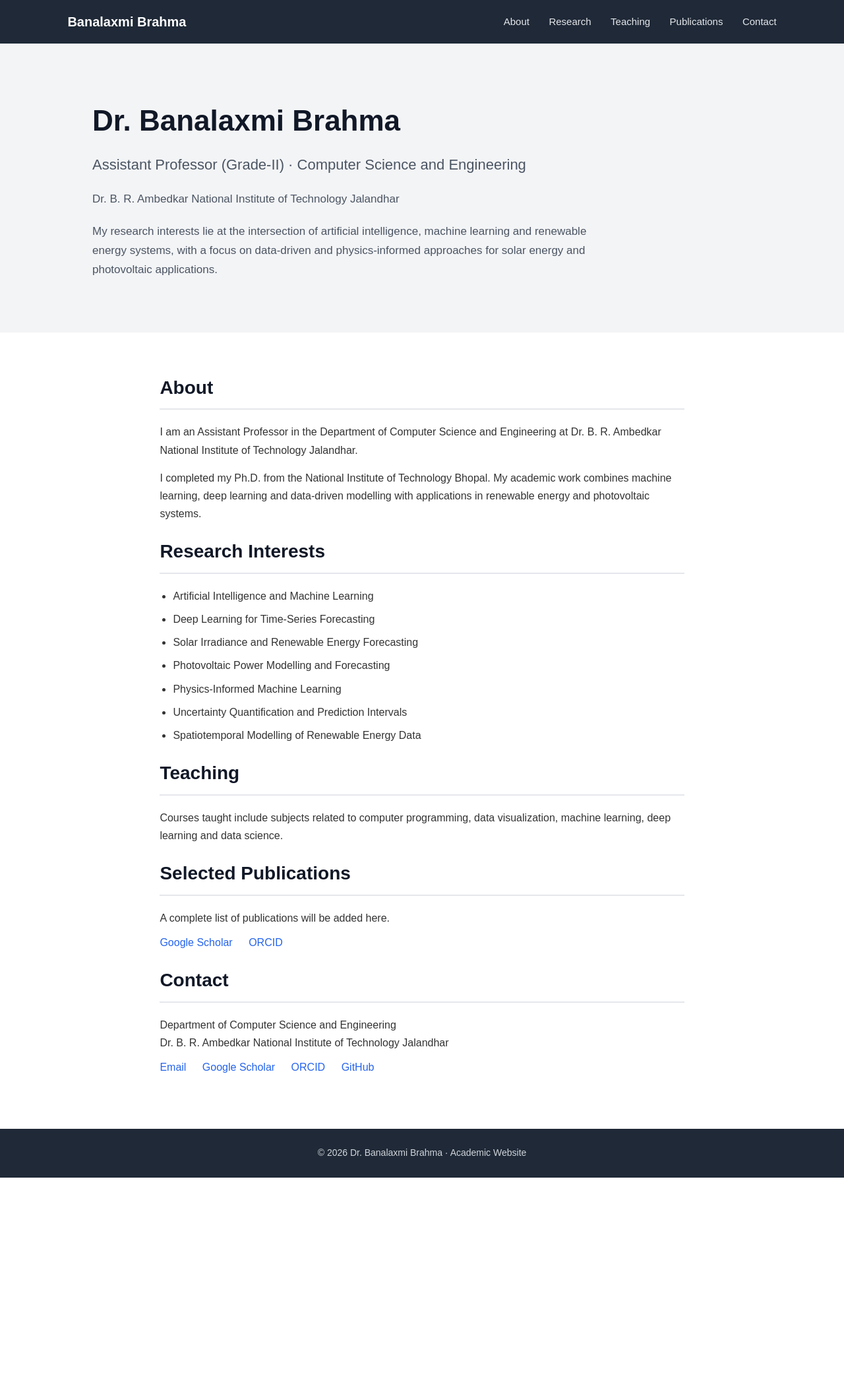
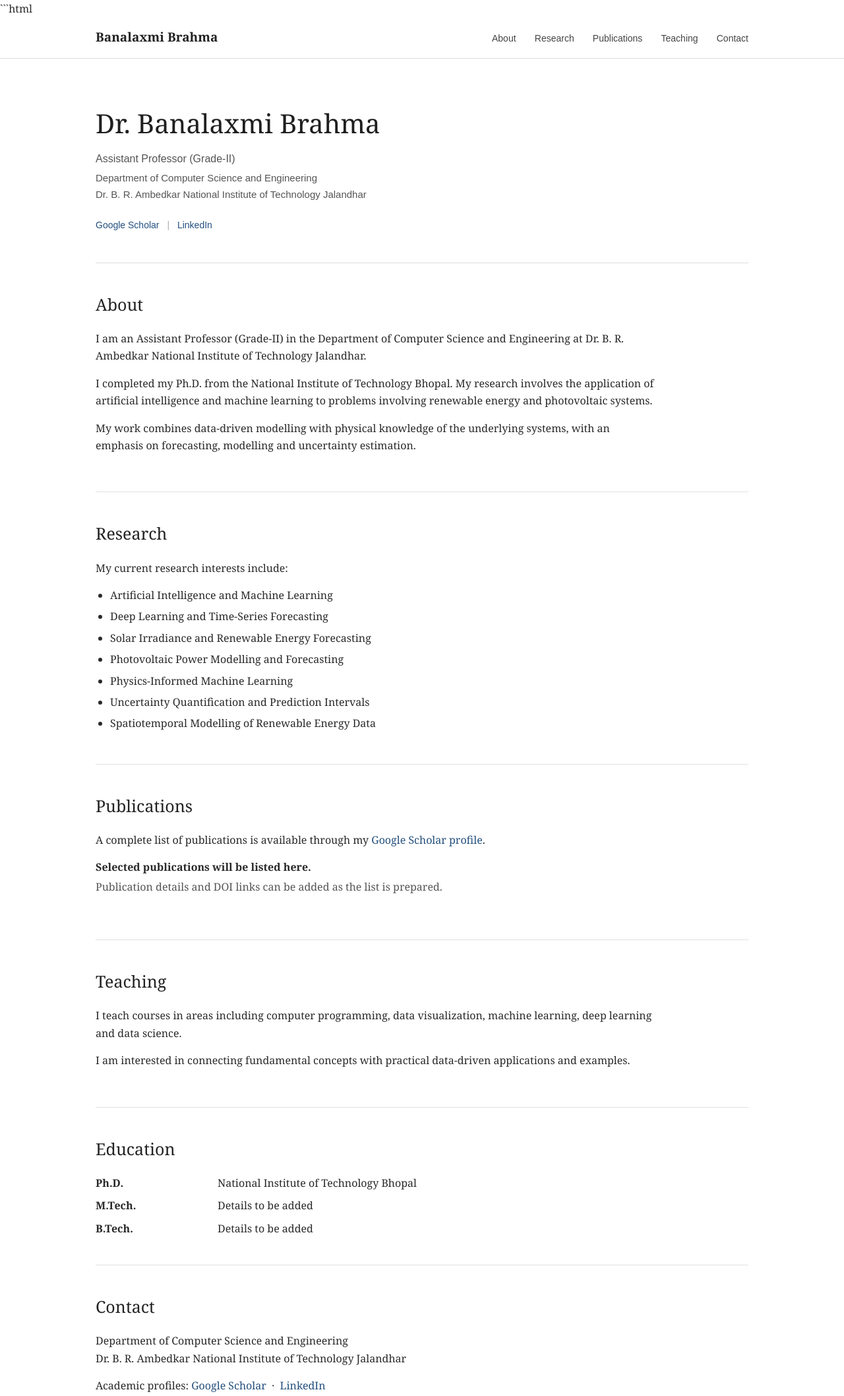
Before and after one commit to bana1992/banalaxmibrahma, a plain HTML site: page index.html in a window 1280 px wide. Shown: the top 2116 px of the page at 66% size. Before the commit the page ends 1785 px from the top, so only its background shows below. Drawn offline with Linux system fonts and the light colour scheme.

Commit message:
Update index.html

````diff
--- a/index.html
+++ b/index.html
@@ -1,216 +1,332 @@
+```html
 <!DOCTYPE html>
 <html lang="en">
 <head>
     <meta charset="UTF-8">
     <meta name="viewport" content="width=device-width, initial-scale=1.0">
 
-    <title>Dr. Banalaxmi Brahma | Academic Profile</title>
+    <title>Dr. Banalaxmi Brahma</title>
 
     <meta name="description"
-          content="Academic website of Dr. Banalaxmi Brahma, Assistant Professor, Department of Computer Science and Engineering.">
+          content="Academic website of Dr. Banalaxmi Brahma, Assistant Professor, Department of Computer Science and Engineering, NIT Jalandhar.">
 
     <style>
         * {
             box-sizing: border-box;
-            margin: 0;
-            padding: 0;
+        }
+
+        html {
+            scroll-behavior: smooth;
         }
 
         body {
-            font-family: Arial, Helvetica, sans-serif;
-            line-height: 1.7;
-            color: #333;
+            margin: 0;
+            font-family: Georgia, "Times New Roman", serif;
+            color: #292929;
             background: #ffffff;
+            line-height: 1.65;
         }
 
-        nav {
-            background: #1f2937;
-            padding: 16px 8%;
+        a {
+            color: #234f7d;
+            text-decoration: none;
+        }
+
+        a:hover {
+            text-decoration: underline;
+        }
+
+        /* Navigation */
+
+        .topbar {
+            border-bottom: 1px solid #dddddd;
+            background: #ffffff;
+            position: sticky;
+            top: 0;
+            z-index: 100;
+        }
+
+        .nav {
+            max-width: 1050px;
+            margin: auto;
+            padding: 15px 30px;
             display: flex;
             justify-content: space-between;
             align-items: center;
         }
 
-        nav .name {
-            color: white;
-            font-size: 20px;
+        .site-name {
+            font-size: 19px;
+            font-weight: bold;
+            color: #222222;
+        }
+
+        .nav-links a {
+            margin-left: 24px;
+            font-family: Arial, Helvetica, sans-serif;
+            font-size: 14px;
+            color: #444444;
+        }
+
+        /* Main */
+
+        main {
+            max-width: 1050px;
+            margin: auto;
+            padding: 0 30px;
+        }
+
+        .intro {
+            padding: 65px 0 45px;
+            border-bottom: 1px solid #dddddd;
+        }
+
+        .intro h1 {
+            margin: 0 0 8px;
+            font-size: 40px;
+            font-weight: normal;
+            color: #1f1f1f;
+        }
+
+        .position {
+            font-family: Arial, Helvetica, sans-serif;
+            font-size: 16px;
+            color: #555555;
+            margin-bottom: 4px;
+        }
+
+        .institution {
+            font-family: Arial, Helvetica, sans-serif;
+            font-size: 15px;
+            color: #555555;
+        }
+
+        .intro-links {
+            margin-top: 22px;
+            font-family: Arial, Helvetica, sans-serif;
+            font-size: 14px;
+        }
+
+        .intro-links span {
+            margin: 0 8px;
+            color: #aaaaaa;
+        }
+
+        /* Sections */
+
+        section {
+            padding: 42px 0;
+            border-bottom: 1px solid #e1e1e1;
+        }
+
+        section h2 {
+            margin: 0 0 18px;
+            font-size: 25px;
+            font-weight: normal;
+            color: #222222;
+        }
+
+        section p {
+            max-width: 850px;
+            margin: 0 0 15px;
+        }
+
+        /* Research */
+
+        .research-list {
+            margin: 10px 0 0;
+            padding-left: 22px;
+        }
+
+        .research-list li {
+            margin-bottom: 6px;
+        }
+
+        /* Publications */
+
+        .publication {
+            margin-bottom: 25px;
+        }
+
+        .publication-title {
             font-weight: bold;
         }
 
-        nav a {
-            color: #e5e7eb;
-            text-decoration: none;
-            margin-left: 25px;
-            font-size: 15px;
+        .publication-details {
+            margin-top: 3px;
+            color: #555555;
         }
 
-        nav a:hover {
-            color: white;
+        .publication-note {
+            color: #777777;
+            font-style: italic;
         }
 
-        .hero {
-            background: #f3f4f6;
-            padding: 80px 8%;
+        /* Simple two-column information */
+
+        .info-grid {
+            display: grid;
+            grid-template-columns: 160px 1fr;
+            gap: 8px 25px;
+            max-width: 850px;
         }
 
-        .hero-content {
-            max-width: 1000px;
-            margin: auto;
+        .info-label {
+            font-weight: bold;
         }
 
-        .hero h1 {
-            font-size: 44px;
-            color: #111827;
-            margin-bottom: 10px;
+        /* Footer */
+
+        footer {
+            max-width: 1050px;
+            margin: auto;
+            padding: 30px;
+            font-family: Arial, Helvetica, sans-serif;
+            font-size: 13px;
+            color: #777777;
         }
 
-        .hero h2 {
-            font-size: 22px;
-            font-weight: normal;
-            color: #4b5563;
-            margin-bottom: 20px;
+        /* Mobile */
+
+        @media (max-width: 700px) {
+
+            .nav {
+                display: block;
+                padding: 15px 20px;
             }
 
-        .hero p {
-            max-width: 800px;
-            font-size: 17px;
-            color: #4b5563;
+            .nav-links {
+                margin-top: 10px;
             }
 
-        .container {
-            max-width: 1000px;
-            margin: auto;
-            padding: 60px 8%;
+            .nav-links a {
+                margin: 0 18px 0 0;
             }
 
-        section {
-            margin-bottom: 20px;
+            main {
+                padding: 0 20px;
             }
 
-        h2.section-title {
-            font-size: 28px;
-            color: #111827;
-            margin-bottom: 20px;
-            border-bottom: 2px solid #e5e7eb;
-            padding-bottom: 8px;
+            .intro {
+                padding: 45px 0 35px;
             }
 
-        .research-list {
-            padding-left: 20px;
+            .intro h1 {
+                font-size: 32px;
             }
 
-        .research-list li {
-            margin-bottom: 8px;
-        }
-
-        .links a {
-            display: inline-block;
-            margin-right: 20px;
-            margin-top: 10px;
-            color: #2563eb;
-            text-decoration: none;
-        }
-
-        .links a:hover {
-            text-decoration: underline;
-        }
-
-        footer {
-            background: #1f2937;
-            color: #d1d5db;
-            text-align: center;
-            padding: 25px;
-            font-size: 14px;
-        }
-
-        @media (max-width: 700px) {
-            nav {
-                flex-direction: column;
-                align-items: flex-start;
-            }
-
-            nav a {
-                margin-left: 0;
-                margin-right: 15px;
-            }
-
-            .hero h1 {
-                font-size: 34px;
+            .info-grid {
+                grid-template-columns: 1fr;
+                gap: 2px;
+                margin-bottom: 12px;
             }
         }
     </style>
 </head>
 
+
 <body>
 
-    <nav>
-        <div class="name">Banalaxmi Brahma</div>
+<header class="topbar">
 
-        <div>
+    <nav class="nav">
+
+        <div class="site-name">
+            Banalaxmi Brahma
+        </div>
+
+        <div class="nav-links">
             <a href="#about">About</a>
             <a href="#research">Research</a>
+            <a href="#publications">Publications</a>
             <a href="#teaching">Teaching</a>
-            <a href="#publications">Publications</a>
             <a href="#contact">Contact</a>
         </div>
+
     </nav>
 
+</header>
 
-    <header class="hero">
-        <div class="hero-content">
+
+<main>
+
+    <!-- INTRODUCTION -->
+
+    <div class="intro">
 
         <h1>Dr. Banalaxmi Brahma</h1>
 
-            <h2>
-                Assistant Professor (Grade-II) · Computer Science and Engineering
-            </h2>
+        <div class="position">
+            Assistant Professor (Grade-II)
+        </div>
 
-            <p>
+        <div class="institution">
+            Department of Computer Science and Engineering<br>
             Dr. B. R. Ambedkar National Institute of Technology Jalandhar
-            </p>
+        </div>
 
-            <p style="margin-top: 20px;">
-                My research interests lie at the intersection of artificial
-                intelligence, machine learning and renewable energy systems,
-                with a focus on data-driven and physics-informed approaches
-                for solar energy and photovoltaic applications.
-            </p>
+        <div class="intro-links">
+
+            <a href="https://scholar.google.com/citations?hl=en&user=HD958GcAAAAJ"
+               target="_blank">
+                Google Scholar
+            </a>
+
+            <span>|</span>
+
+            <a href="https://www.linkedin.com/in/dr-banalaxmi-brahma-407b82114/"
+               target="_blank">
+                LinkedIn
+            </a>
 
         </div>
-    </header>
+
+    </div>
 
 
-    <main class="container">
+    <!-- ABOUT -->
 
     <section id="about">
 
-            <h2 class="section-title">About</h2>
+        <h2>About</h2>
 
         <p>
-                I am an Assistant Professor in the Department of Computer
-                Science and Engineering at Dr. B. R. Ambedkar National
+            I am an Assistant Professor (Grade-II) in the Department of
+            Computer Science and Engineering at Dr. B. R. Ambedkar National
             Institute of Technology Jalandhar.
         </p>
 
-            <p style="margin-top: 15px;">
-                I completed my Ph.D. from the National Institute of
-                Technology Bhopal. My academic work combines machine
-                learning, deep learning and data-driven modelling with
-                applications in renewable energy and photovoltaic systems.
+        <p>
+            I completed my Ph.D. from the National Institute of Technology
+            Bhopal. My research involves the application of artificial
+            intelligence and machine learning to problems involving
+            renewable energy and photovoltaic systems.
+        </p>
+
+        <p>
+            My work combines data-driven modelling with physical knowledge
+            of the underlying systems, with an emphasis on forecasting,
+            modelling and uncertainty estimation.
         </p>
 
     </section>
 
 
+    <!-- RESEARCH -->
+
     <section id="research">
 
-            <h2 class="section-title">Research Interests</h2>
+        <h2>Research</h2>
+
+        <p>
+            My current research interests include:
+        </p>
 
         <ul class="research-list">
 
             <li>Artificial Intelligence and Machine Learning</li>
 
-                <li>Deep Learning for Time-Series Forecasting</li>
+            <li>Deep Learning and Time-Series Forecasting</li>
 
             <li>Solar Irradiance and Renewable Energy Forecasting</li>
 
@@ -227,70 +343,101 @@
     </section>
 
 
-        <section id="teaching">
-
-            <h2 class="section-title">Teaching</h2>
-
-            <p>
-                Courses taught include subjects related to computer
-                programming, data visualization, machine learning,
-                deep learning and data science.
-            </p>
-
-        </section>
-
+    <!-- PUBLICATIONS -->
 
     <section id="publications">
 
-            <h2 class="section-title">Selected Publications</h2>
+        <h2>Publications</h2>
 
         <p>
-                A complete list of publications will be added here.
+            A complete list of publications is available through my
+            <a href="https://scholar.google.com/citations?hl=en&user=HD958GcAAAAJ"
+               target="_blank">Google Scholar profile</a>.
         </p>
 
-            <div class="links">
+        <div class="publication">
 
-                <a href="#" target="_blank">
-                    Google Scholar
-                </a>
+            <div class="publication-title">
+                Selected publications will be listed here.
+            </div>
 
-                <a href="#" target="_blank">
-                    ORCID
-                </a>
+            <div class="publication-details">
+                Publication details and DOI links can be added as the
+                list is prepared.
+            </div>
 
         </div>
 
     </section>
 
 
+    <!-- TEACHING -->
+
+    <section id="teaching">
+
+        <h2>Teaching</h2>
+
+        <p>
+            I teach courses in areas including computer programming,
+            data visualization, machine learning, deep learning and
+            data science.
+        </p>
+
+        <p>
+            I am interested in connecting fundamental concepts with
+            practical data-driven applications and examples.
+        </p>
+
+    </section>
+
+
+    <!-- EDUCATION -->
+
+    <section id="education">
+
+        <h2>Education</h2>
+
+        <div class="info-grid">
+
+            <div class="info-label">Ph.D.</div>
+            <div>
+                National Institute of Technology Bhopal
+            </div>
+
+            <div class="info-label">M.Tech.</div>
+            <div>
+                Details to be added
+            </div>
+
+            <div class="info-label">B.Tech.</div>
+            <div>
+                Details to be added
+            </div>
+
+        </div>
+
+    </section>
+
+
+    <!-- CONTACT -->
+
     <section id="contact">
 
-            <h2 class="section-title">Contact</h2>
+        <h2>Contact</h2>
 
         <p>
             Department of Computer Science and Engineering<br>
             Dr. B. R. Ambedkar National Institute of Technology Jalandhar
         </p>
 
-            <div class="links">
-
-                <a href="#">
-                    Email
-                </a>
-
-                <a href="#" target="_blank">
-                    Google Scholar
-                </a>
-
-                <a href="#" target="_blank">
-                    ORCID
-                </a>
-
-                <a href="#" target="_blank">
-                    GitHub
-                </a>
-
-            </div>
+        <p>
+            Academic profiles:
+            <a href="https://scholar.google.com/citations?hl=en&user=HD958GcAAAAJ"
+               target="_blank">Google Scholar</a>
+            &nbsp;·&nbsp;
+            <a href="https://www.linkedin.com/in/dr-banalaxmi-brahma-407b82114/"
+               target="_blank">LinkedIn</a>
+        </p>
 
     </section>
 
@@ -298,8 +445,11 @@
 
 
 <footer>
-        © 2026 Dr. Banalaxmi Brahma · Academic Website
+
+    © 2026 Dr. Banalaxmi Brahma
+
 </footer>
 
 </body>
 </html>
+```
````
Lines whose indentation alone changed are shown as unchanged.
